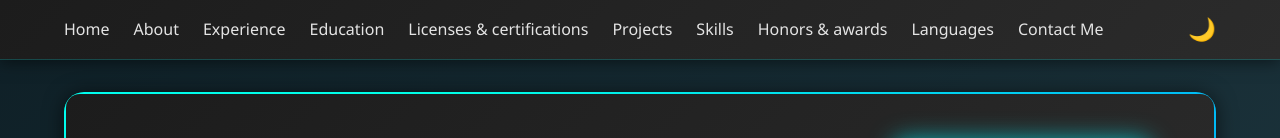
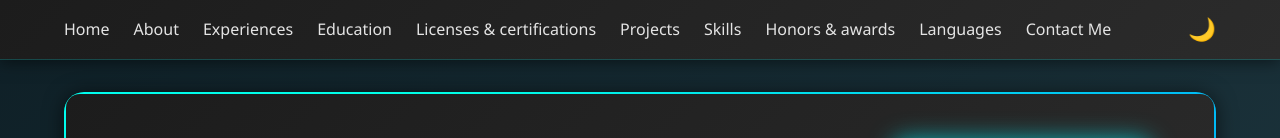
Before and after one commit to Devi2006/Updated-Portfolio, a plain HTML site: page index.html in a window 1280 px wide. Shown: the top 138 px of the page. Drawn offline with Linux system fonts and the light colour scheme.

Commit message:
Update index.html

```diff
--- a/index.html
+++ b/index.html
@@ -12,7 +12,7 @@
       <ul class="nav-links">
         <li><a href="#home">Home</a></li>
         <li><a href="#about">About</a></li>
-        <li><a href="#experience">Experience</a></li>
+        <li><a href="#experience">Experiences</a></li>
         <li><a href="#education">Education</a></li>
         <li><a href="#certifications">Licenses & certifications</a></li>
         <li><a href="#projects">Projects</a></li>
```
